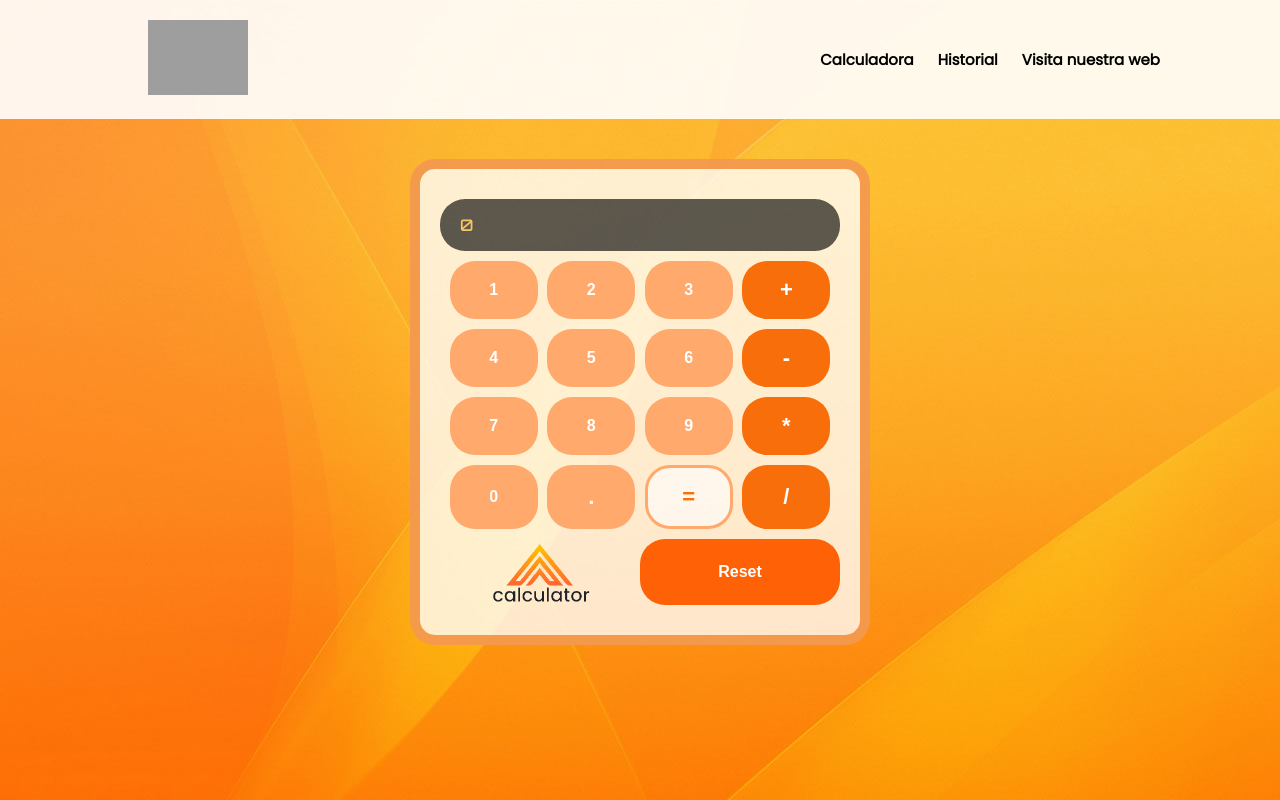
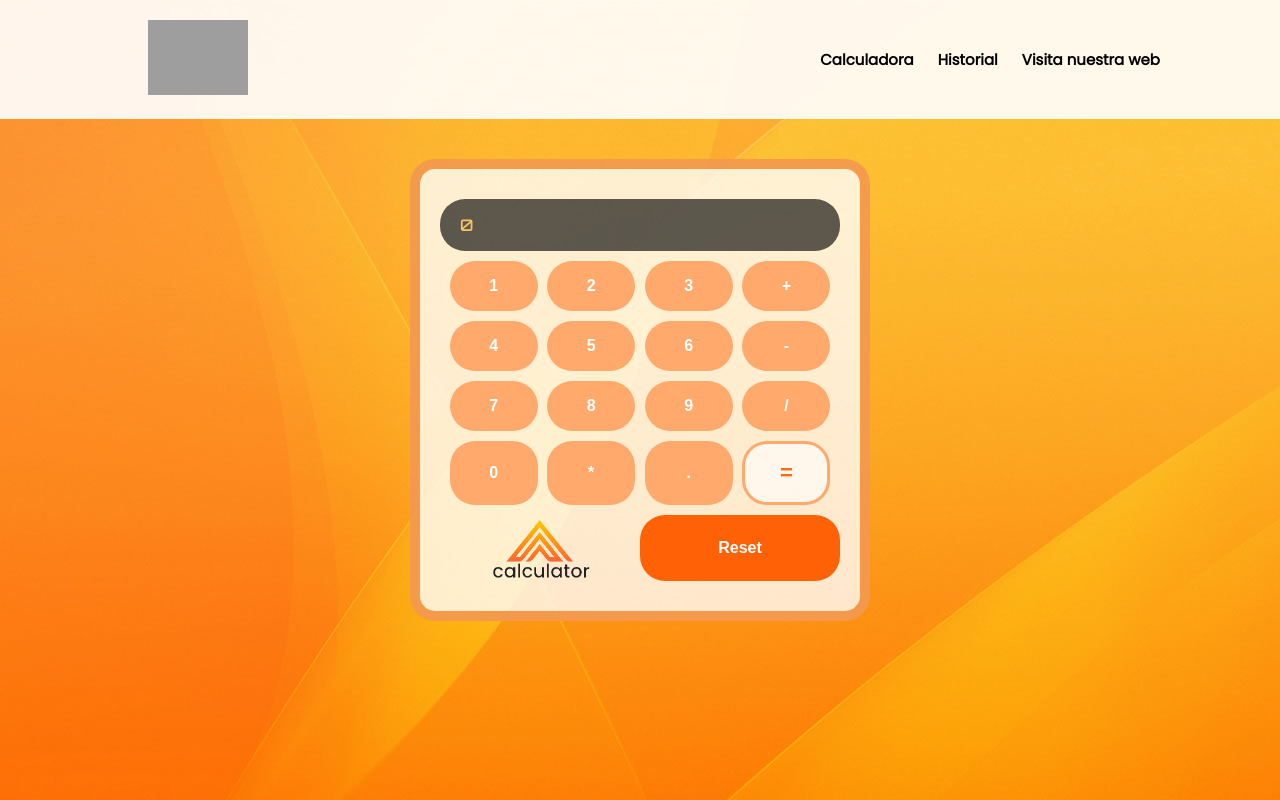
Before and after one commit to nicolascafure/calculadora-hooks, a React (Create React App) app: page / in a window 1280 px wide. Shown: the top 800 px of the page. Built offline with nearby package versions, Linux system fonts and the light colour scheme; grey boxes are pictures that could not be loaded.

Commit message:
simplificando codigo botones

```diff
--- a/public/index.html
+++ b/public/index.html
@@ -9,22 +9,7 @@
       name="description"
       content="Web site created using create-react-app"
     />
-    <link rel="apple-touch-icon" href="%PUBLIC_URL%/logo192.png" />
-    <!--
-      manifest.json provides metadata used when your web app is installed on a
-      user's mobile device or desktop. See https://developers.google.com/web/fundamentals/web-app-manifest/
-    -->
-    <link rel="manifest" href="%PUBLIC_URL%/manifest.json" />
-    <!--
-      Notice the use of %PUBLIC_URL% in the tags above.
-      It will be replaced with the URL of the `public` folder during the build.
-      Only files inside the `public` folder can be referenced from the HTML.
-
-      Unlike "/favicon.ico" or "favicon.ico", "%PUBLIC_URL%/favicon.ico" will
-      work correctly both with client-side routing and a non-root public URL.
-      Learn how to configure a non-root public URL by running `npm run build`.
-    -->
-    <title>React App</title>
+    <title>Calculadora - Rooftop</title>
   </head>
   <body>
     <noscript>You need to enable JavaScript to run this app.</noscript>
--- a/src/App.js
+++ b/src/App.js
@@ -5,58 +5,59 @@ import Coma from "./Components/Coma";
 import { useState } from "react";
 import BtnNumber from "./Components/BtnNumber";
 import Reset from "./Components/Reset";
-import logo from "./logocalculator.gif"
+import logo from "./logocalculator.gif";
 import Menu from "./Components/Menu";
 import Historial from "./Components/Historial";
-import {
-  BrowserRouter as Router,
-  Switch,
-  Route,
-  Link
-} from "react-router-dom";
+import { BrowserRouter as Router, Switch, Route } from "react-router-dom";
 
 function App() {
-const [calculo, setCalculo] = useState("")
-const [error, setError] = useState(false)
-const [historial, setHistorial]=useState([])
+  const [calculo, setCalculo] = useState("");
+  const [error, setError] = useState(false);
+  const [historial, setHistorial] = useState([]);
 
+  const botones = [1,2,3,"+",4,5,6,"-",7,8,9,"/",0,"*","."]
 
   return (
     <>
       <Router>
-
-    <Menu/>
+        <Menu />
         <div className="flex-center">
-    <div className= "contenedor-principal">
-
+          <div className="contenedor-principal">
             <Switch>
               <Route path="/historial">
-       <Historial historial={historial} setHistorial={setHistorial} calculo={calculo} setCalculo={setCalculo}/>
+                <Historial
+                  historial={historial}
+                  setHistorial={setHistorial}
+                  calculo={calculo}
+                  setCalculo={setCalculo}
+                />
               </Route>
 
               <Route path="/">
-      <Screen setCalculo={setCalculo} error={error} calculo={calculo}/>
-      <BtnNumber number= {1} key={1} setCalculo={setCalculo} calculo={calculo}/>
-       <BtnNumber number= {2} key={2} setCalculo={setCalculo} calculo={calculo}/>
-       <BtnNumber number= {3} key={3} setCalculo={setCalculo} calculo={calculo}/>
-       <Operators operator= {"+"} key={12} setCalculo={setCalculo} calculo={calculo}/>
-      <BtnNumber number= {4} key={4} setCalculo={setCalculo} calculo={calculo}/>
-       <BtnNumber number= {5} key={5} setCalculo={setCalculo} calculo={calculo}/>
-       <BtnNumber number= {6} key={6} setCalculo={setCalculo} calculo={calculo}/>
-       <Operators operator= {"-"} key={13} setCalculo={setCalculo} calculo={calculo}/>
-      <BtnNumber number= {7} key={7} setCalculo={setCalculo} calculo={calculo}/>
-       <BtnNumber number= {8} key={8} setCalculo={setCalculo} calculo={calculo}/>
-        <BtnNumber number= {9} key={9} setCalculo={setCalculo} calculo={calculo}/>
-        <Operators operator= {"*"} key={14} setCalculo={setCalculo} calculo={calculo}/>
-      <BtnNumber number= {0} key={0} setCalculo={setCalculo} calculo={calculo} />
-      <Coma setCalculo={setCalculo}  calculo={calculo}/>
-      <Result calculo={calculo} setError={setError} setCalculo={setCalculo}
-      historial={historial} setHistorial={setHistorial}/>
-       <Operators operator= {"/"} key={11} setCalculo={setCalculo} calculo={calculo} />
-     <div className="logo"><img src={logo}></img></div>
+                <Screen
+                  setCalculo={setCalculo}
+                  error={error}
+                  calculo={calculo}
+                />
+                {botones.map(boton=><BtnNumber
+                  number={boton}
+                  key={boton}
+                  setCalculo={setCalculo}
+                  calculo={calculo}
+                />)}
+                <Result
+                  calculo={calculo}
+                  setError={setError}
+                  setCalculo={setCalculo}
+                  historial={historial}
+                  setHistorial={setHistorial}
+                />
+
+                <div className="logo">
+                  <img src={logo}></img>
+                </div>
                 <Reset setCalculo={setCalculo} setError={setError} />
               </Route>
-
             </Switch>
           </div>
         </div>
--- a/src/Components/Menu.js
+++ b/src/Components/Menu.js
@@ -6,7 +6,7 @@ const Menu = () => {
          <nav>
          <Link to="/">Calculadora</Link>
          <Link to="/historial">Historial</Link>
-            <a  target="_blank" href="https://rooftop.dev/">Visita nuestra web</a>
+            <a  target="_blank" href="https://rooftop.dev/" rel="noreferrer">Visita nuestra web</a>
        </nav></div>
        </>)
 }
```
Also changed, not shown: 1 other file (tests, documents, lock files or other folders). Lines whose indentation alone changed are shown as unchanged.
